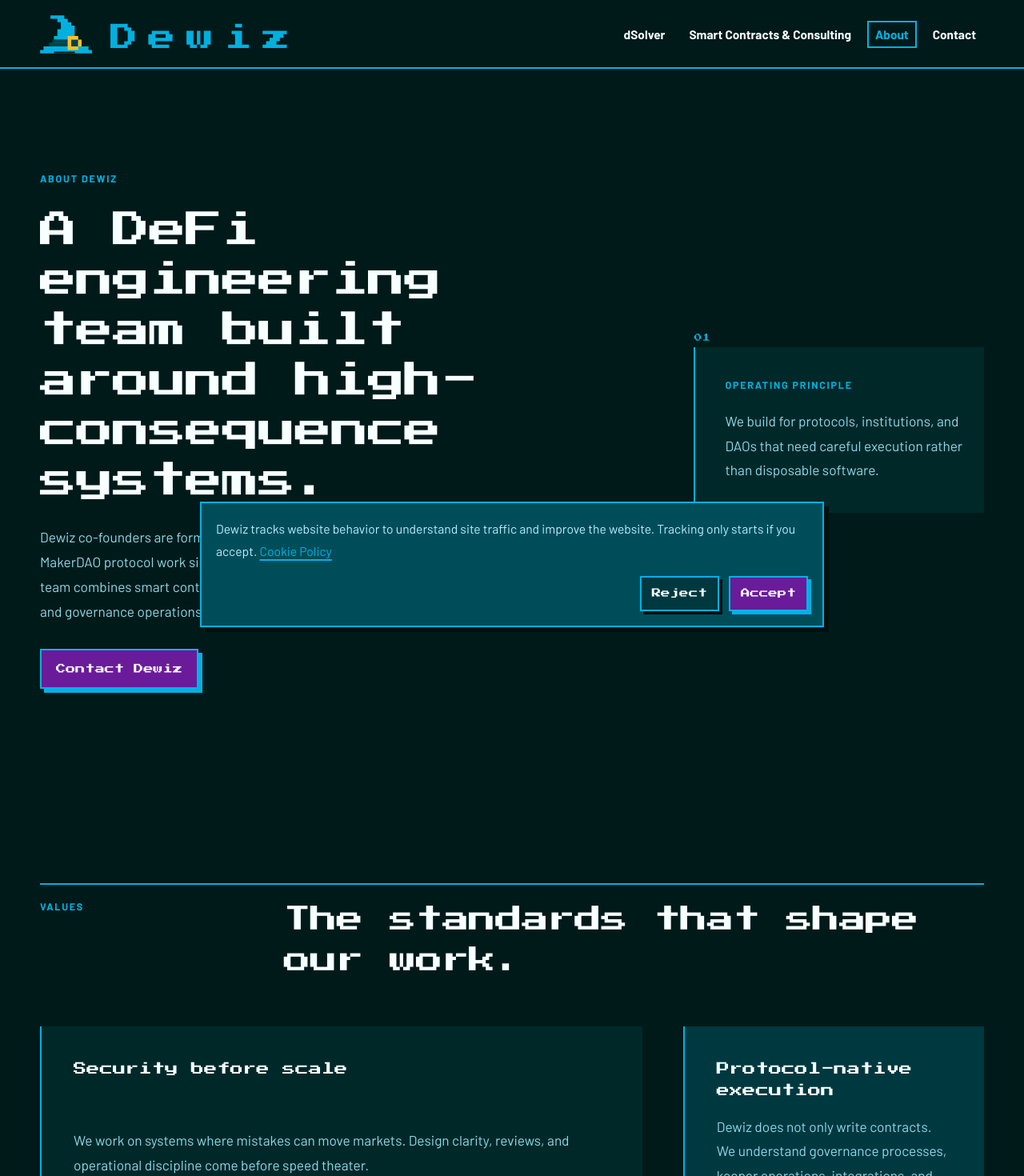
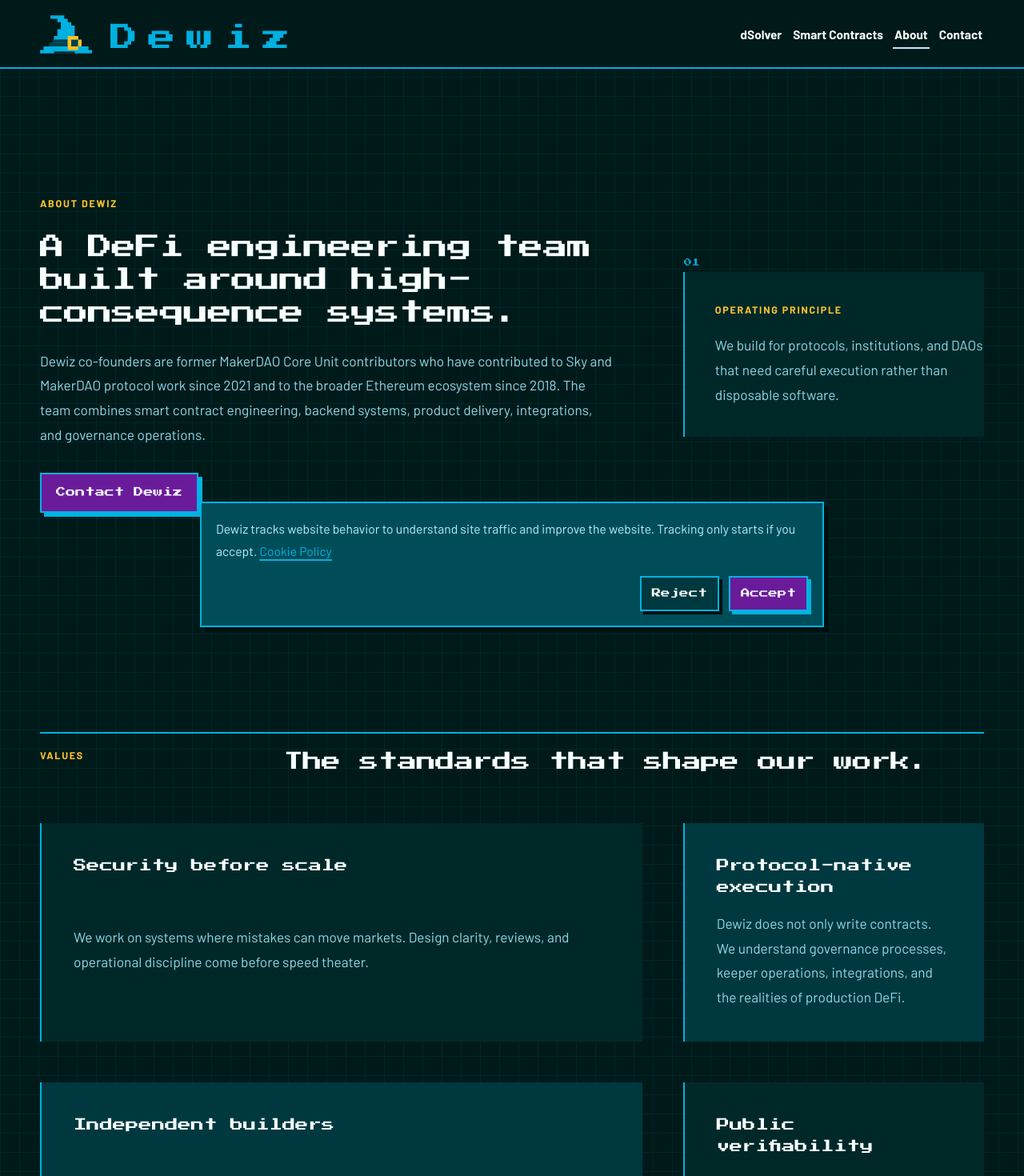
Before and after one commit to dewiz-xyz/dewiz-website, a Next.js app: page /about in a window 1280 px wide. Shown: the top 1470 px of the page at 80% size. Built offline with nearby package versions, Linux system fonts and the light colour scheme.

Commit message:
Polish refined retro website revamp

```diff
--- a/components/footer.tsx
+++ b/components/footer.tsx
@@ -44,7 +44,7 @@
       <div className={c.footer__bottom}>
         <nav aria-label="Footer navigation">
           <Link href="/dsolver">dSolver</Link>
-          <Link href="/smart-contract-development">Smart Contracts & Consulting</Link>
+          <Link href="/smart-contracts">Smart Contracts</Link>
           <Link href="/about">About</Link>
           <Link href="/contact">Contact</Link>
           <Link href="/cookie-policy">Cookie Policy</Link>
--- a/components/header.module.css
+++ b/components/header.module.css
@@ -80,20 +80,23 @@
   display: inline-flex;
   min-height: 34px;
   align-items: center;
-  border: 2px solid transparent;
-  padding: 0 8px;
+  padding: 6px 2px;
+  box-shadow: inset 0 -2px 0 transparent;
   white-space: nowrap;
   transition:
     color 160ms ease,
-    border-color 160ms ease,
+    box-shadow 160ms ease,
     transform 160ms cubic-bezier(0.16, 1, 0.3, 1);
 }
 
 .nav a:hover,
-.nav a[aria-current="page"],
+.nav a[aria-current="page"] {
+  color: var(--text-strong);
+  box-shadow: inset 0 -2px 0 var(--text);
+}
+
 .menu a:hover,
 .menu a[aria-current="page"] {
-  border-color: var(--accent-cyan);
   color: var(--accent-cyan);
 }
 
@@ -113,18 +116,16 @@
   display: block;
   width: 42px;
   height: 42px;
-  border: 2px solid var(--border);
+  border: 0;
   padding: 0;
   background: transparent;
   color: inherit;
   cursor: pointer;
-  transition:
-    transform 160ms cubic-bezier(0.16, 1, 0.3, 1),
-    background-color 160ms ease;
+  transition: transform 160ms cubic-bezier(0.16, 1, 0.3, 1);
 }
 
-.hamburger_button:hover {
-  background: var(--surface);
+.hamburger_button:hover .hamburger_line {
+  background: var(--accent-cyan);
 }
 
 .hamburger_button:active {
--- a/components/header.tsx
+++ b/components/header.tsx
@@ -7,7 +7,7 @@
 
 const navLinks = [
   { href: "/dsolver", label: "dSolver" },
-  { href: "/smart-contract-development", label: "Smart Contracts & Consulting" },
+  { href: "/smart-contracts", label: "Smart Contracts" },
   { href: "/about", label: "About" },
   { href: "/contact", label: "Contact" },
 ];
--- a/pages/about.tsx
+++ b/pages/about.tsx
@@ -23,7 +23,7 @@
   {
     title: "Independent builders",
     description:
-      "The team builds around pseudonymous reputation, deep technical contribution, and long-term alignment with decentralized finance.",
+      "The team builds its reputation through deep technical contribution, public work, and long-term alignment with decentralized finance.",
   },
 ];
 
--- a/pages/index.tsx
+++ b/pages/index.tsx
@@ -109,7 +109,7 @@
               Dewiz designs, implements, reviews, and executes critical smart contract systems for
               Sky and other DeFi protocols, including governance operations for executive votes.
             </p>
-            <Link href="/smart-contract-development">View smart contract work</Link>
+            <Link href="/smart-contracts">View smart contract work</Link>
           </article>
         </div>
       </section>
--- a/pages/smart-contract-development.tsx
+++ b/pages/smart-contracts.tsx
@@ -31,7 +31,7 @@
   };
 };
 
-export default function SmartContractDevelopment({ litePsmMetrics }: Props) {
+export default function SmartContracts({ litePsmMetrics }: Props) {
   return (
     <Layout
       title="Smart Contracts & Consulting"
--- a/styles/globals.css
+++ b/styles/globals.css
@@ -61,6 +61,9 @@
   --header-height: 64px;
   --font-body: var(--barlow-font), ui-sans-serif, system-ui, -apple-system, BlinkMacSystemFont, "Segoe UI", sans-serif;
   --font-display: var(--press-start-2p-font), ui-monospace, SFMono-Regular, Menlo, Consolas, monospace;
+  --font-size-heading-primary: clamp(1.15rem, 2.4vw, 2rem);
+  --font-size-heading-secondary: clamp(1rem, 1.9vw, 1.65rem);
+  --background-grid-size: 24px;
 
   --bg: #001a1a;
   --bg-soft: #002829;
@@ -71,6 +74,7 @@
   --text-muted: #8ed8e8;
   --border: #00B2E2;
   --accent-cyan: #00B2E2;
+  --accent-yellow: #FFC52C;
   --accent-purple: #6A1B9A;
   --logo-color-primary: hsl(193, 100%, 44%);
   --logo-color-secondary: hsl(188, 100%, 15%);
@@ -95,7 +99,13 @@
 
 body {
   color: var(--text);
-  background: var(--bg);
+  background:
+    linear-gradient(rgba(0, 178, 226, 0.08) 1px, transparent 1px),
+    linear-gradient(90deg, rgba(0, 178, 226, 0.08) 1px, transparent 1px),
+    var(--bg);
+  background-size: var(--background-grid-size) var(--background-grid-size);
+  background-repeat: repeat;
+  background-attachment: scroll;
   font-family: var(--font-body);
   letter-spacing: 0;
   overflow-x: hidden;
--- a/styles/site.module.css
+++ b/styles/site.module.css
@@ -17,13 +17,28 @@
 }
 
 .hero {
+  position: relative;
+  isolation: isolate;
   min-height: calc(100dvh - var(--header-full-height));
   display: grid;
   grid-template-columns: minmax(0, 2fr) minmax(280px, 1fr);
   align-items: center;
-  gap: clamp(42px, 7vw, 104px);
+  gap: clamp(28px, 4vw, 64px);
   padding: clamp(64px, 10vw, 132px) 0;
   animation: retroReveal 560ms cubic-bezier(0.16, 1, 0.3, 1) both;
+}
+
+.solverHero {
+  grid-template-columns: minmax(0, 1.25fr) minmax(420px, 1fr);
+  gap: clamp(28px, 4vw, 64px);
+}
+
+.solverHero .hero__copy {
+  max-width: 620px;
+}
+
+.solverHero .hero__copy h1 {
+  max-width: 620px;
 }
 
 .hero__copy {
@@ -50,9 +65,14 @@
   letter-spacing: -0.025em;
 }
 
+.sectionHeader h2,
+.ctaBand h2 {
+  font-size: var(--font-size-heading-secondary);
+}
+
 .hero__copy h1 {
   max-width: 940px;
-  font-size: clamp(1.55rem, 3.65vw, 3.1rem);
+  font-size: var(--font-size-heading-primary);
   line-height: 1.34;
   overflow-wrap: anywhere;
   word-break: break-word;
@@ -76,7 +96,7 @@
 }
 
 .eyebrow {
-  color: var(--accent-cyan);
+  color: var(--accent-yellow);
   font-family: var(--font-body);
   font-weight: 700;
   font-size: 0.78rem;
@@ -157,7 +177,16 @@
 }
 
 .heroVisualClean::before {
-  inset: 12% -8% 5% 10%;
+  content: none;
+}
+
+.heroVisualClean {
+  justify-items: start;
+  transform: translateX(-48px);
+}
+
+.heroVisualClean .heroDiagram {
+  width: min(140%, 780px);
 }
 
 .heroDiagram {
@@ -240,7 +269,6 @@
 
 .sectionHeader h2 {
   max-width: 900px;
-  font-size: clamp(1.32rem, 2.65vw, 2.25rem);
   line-height: 1.48;
   overflow-wrap: anywhere;
   word-break: break-word;
@@ -248,7 +276,7 @@
 
 .valueCounter,
 .sourceAsterisk {
-  color: var(--accent-cyan);
+  color: var(--accent-yellow);
 }
 
 .valueCounter {
@@ -384,7 +412,7 @@
 
 .metricCard strong {
   min-height: 2.8em;
-  color: var(--accent-cyan);
+  color: var(--accent-yellow);
   font-family: var(--font-display);
   font-weight: 400;
   font-size: clamp(0.88rem, 1.55vw, 1.18rem);
@@ -592,7 +620,7 @@
 
 .teamGrid {
   display: grid;
-  grid-template-columns: repeat(2, minmax(0, 1fr));
+  grid-template-columns: repeat(3, minmax(0, 1fr));
   gap: 0 clamp(36px, 7vw, 92px);
   border-top: 2px solid var(--accent-cyan);
 }
@@ -601,6 +629,10 @@
   min-height: 100%;
   padding: clamp(26px, 4vw, 42px) 0;
   border-bottom: 1px solid rgba(0, 178, 226, 0.48);
+}
+
+.teamGrid > :nth-last-child(-n + 3) {
+  border-bottom: 0;
 }
 
 .metricGrid > *,
@@ -641,10 +673,30 @@
   }
 }
 
+@media (max-width: 1100px) {
+  .teamGrid {
+    grid-template-columns: 1fr;
+    gap: 0;
+  }
+
+  .teamGrid > :nth-last-child(-n + 3) {
+    border-bottom: 1px solid rgba(0, 178, 226, 0.48);
+  }
+
+  .teamGrid > :last-child {
+    border-bottom: 0;
+  }
+}
+
 @media (max-width: 980px) {
   .hero {
     grid-template-columns: minmax(0, 1.45fr) minmax(250px, 1fr);
     gap: 40px;
+  }
+
+  .solverHero {
+    grid-template-columns: minmax(0, 1.2fr) minmax(280px, 1fr);
+    gap: 30px;
   }
 
   .metricGrid {
@@ -662,6 +714,14 @@
 
   .heroDiagram {
     width: min(125%, 760px);
+  }
+
+  .heroVisualClean {
+    transform: translateX(-24px);
+  }
+
+  .heroVisualClean .heroDiagram {
+    width: min(140%, 650px);
   }
 }
 
@@ -689,7 +749,7 @@
 
   .hero {
     min-height: auto;
-    gap: 52px;
+    gap: 36px;
     padding: 52px 0 66px;
   }
 
@@ -697,13 +757,25 @@
     padding-right: 0;
   }
 
+  .solverHero .hero__copy {
+    max-width: none;
+  }
+
   .hero__visual {
     min-height: auto;
   }
 
-  .hero__visual::before,
-  .heroVisualClean::before {
+  .hero__visual::before {
     inset: 8% 0 -4% 8%;
+  }
+
+  .heroVisualClean {
+    transform: none;
+  }
+
+  .heroVisualClean .heroDiagram {
+    width: 100%;
+    max-width: 100%;
   }
 
   .heroDiagram {
@@ -712,8 +784,11 @@
   }
 
   .hero__copy h1 {
-    font-size: clamp(1.16rem, 6vw, 1.76rem);
     line-height: 1.45;
+  }
+
+  .solverHero .hero__copy h1 {
+    max-width: none;
   }
 
   .hero__copy p,
@@ -737,7 +812,6 @@
 
   .sectionHeader h2,
   .ctaBand h2 {
-    font-size: clamp(1.08rem, 5.5vw, 1.52rem);
     line-height: 1.55;
   }
 
@@ -784,10 +858,6 @@
 }
 
 @media (max-width: 420px) {
-  .hero__copy h1 {
-    font-size: clamp(1.04rem, 5.5vw, 1.28rem);
-  }
-
   .featureCard h3,
   .caseCard h3,
   .textGrid h3 {
```
Also changed, not shown: pages/dsolver.tsx (+16 -6 lines), public/logo-paragraph.svg.
